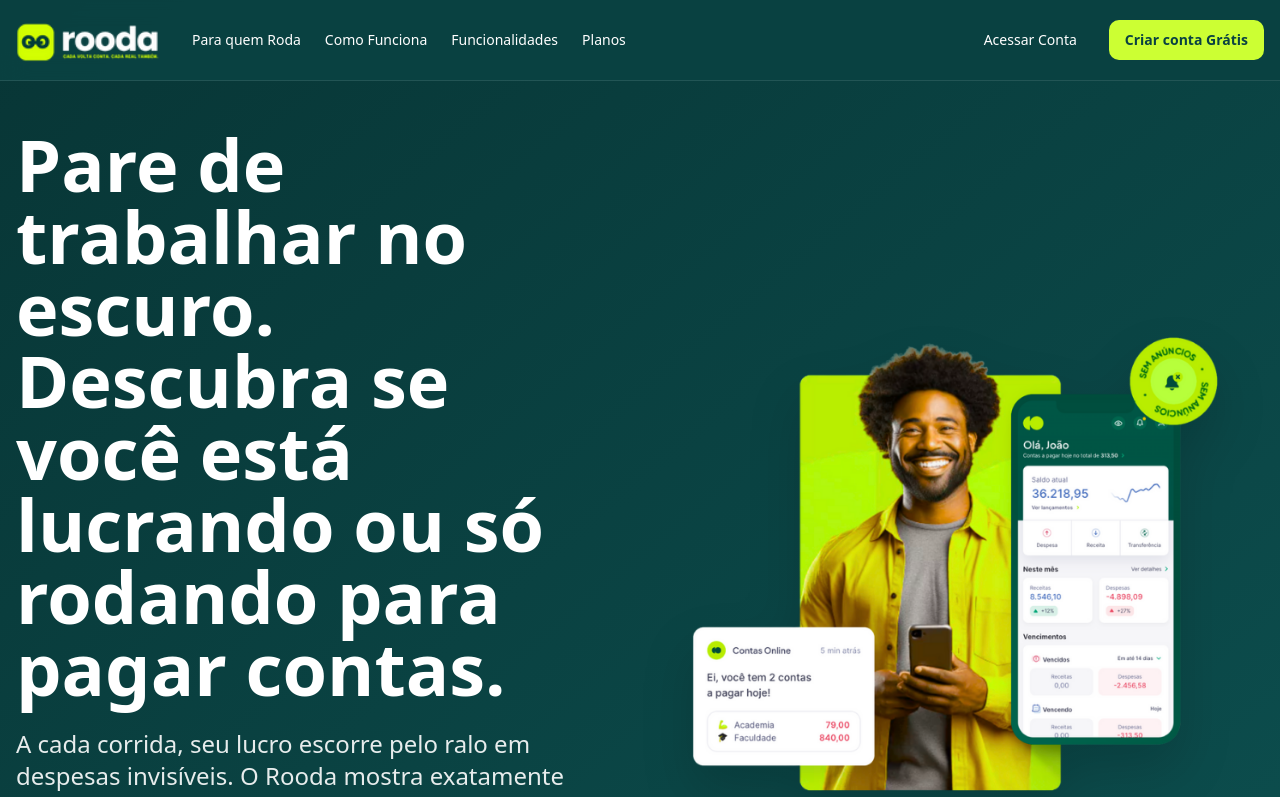
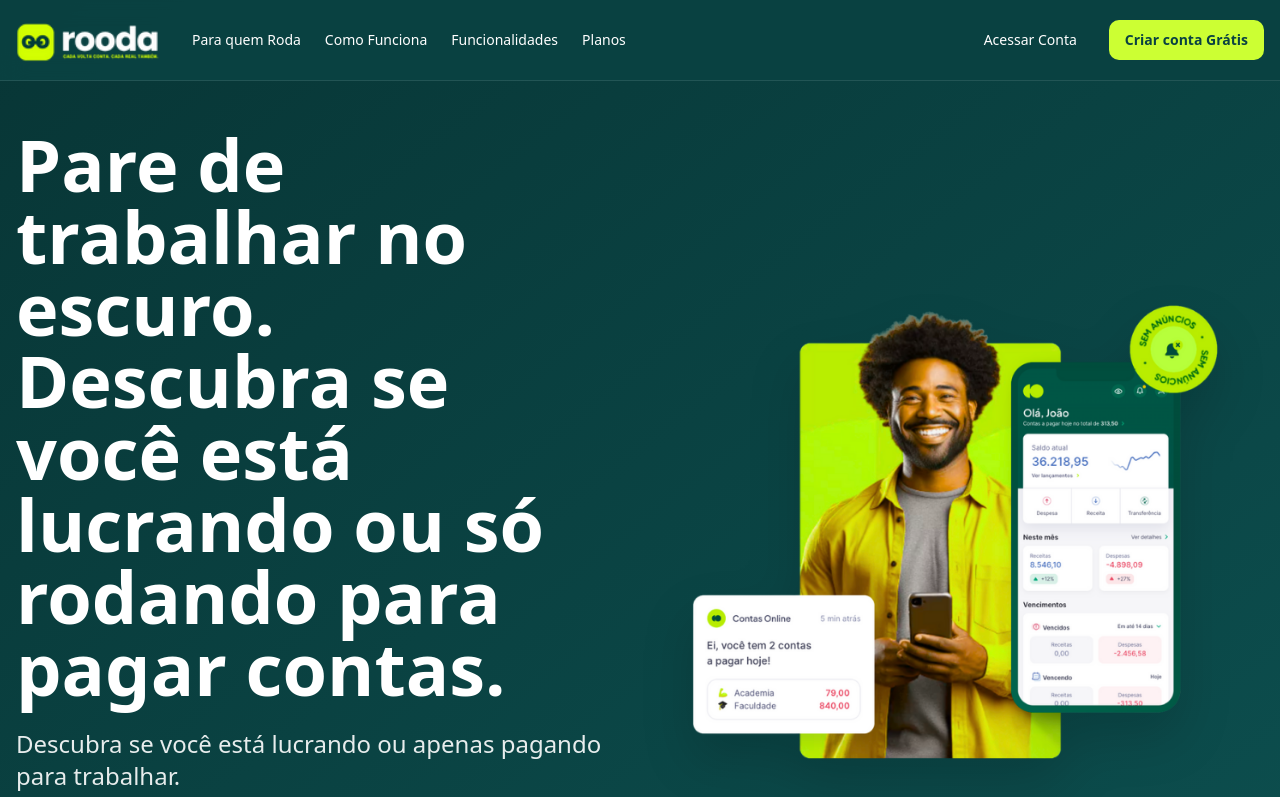
Before and after one commit to itbs90/rooda, a React (Vite) app: page / in a window 1280 px wide. Shown: the top 797 px of the page. Built offline with nearby package versions, Linux system fonts and the light colour scheme; the HTML template or start-up script is replaced by a standard one.

Commit message:
Visual edit in Lovable
Edited UI in Lovable

```diff
--- a/src/components/Hero.tsx
+++ b/src/components/Hero.tsx
@@ -8,7 +8,7 @@ const Hero = () => {
           <div className="text-center lg:text-left">
             <h1 className="text-5xl md:text-6xl lg:text-7xl font-bold mb-6 leading-tight">Pare de trabalhar no escuro.
 Descubra se você está lucrando ou só rodando para pagar contas.</h1>
-            <p className="text-xl md:text-2xl mb-8 text-primary-foreground/90 leading-relaxed">A cada corrida, seu lucro escorre pelo ralo em despesas invisíveis. O Rooda mostra exatamente quanto você está levando pra casa, em 2 minutos por dia.</p>
+            <p className="text-xl md:text-2xl mb-8 text-primary-foreground/90 leading-relaxed">Descubra se você está lucrando ou apenas pagando para trabalhar.</p>
 
             <Button size="lg" className="bg-accent text-accent-foreground hover:bg-accent/90 font-bold text-lg px-10 py-7 rounded-xl shadow-2xl hover:shadow-accent/20 transition-all">
               COMEÇAR TESTE GRÁTIS por 7 dias
```
